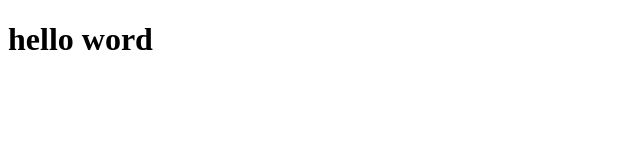
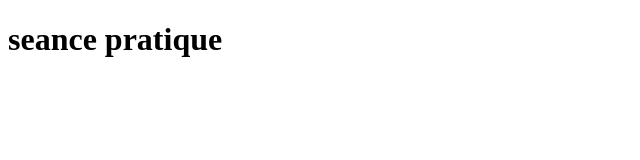
Before and after one commit to chadrack5154/apprentissage_git, a plain HTML site: page index.html in a window 1280 px wide. Shown: the whole page, without its empty margins (0-640 px from the left). Drawn offline with Linux system fonts and the light colour scheme.

Commit message:
update title

```diff
--- a/index.html
+++ b/index.html
@@ -6,6 +6,7 @@
     <title>Document</title>
 </head>
 <body>
-    <h1>hello word</h1>
+    <h1>seance pratique</h1>
+
 </body>
 </html>
```
